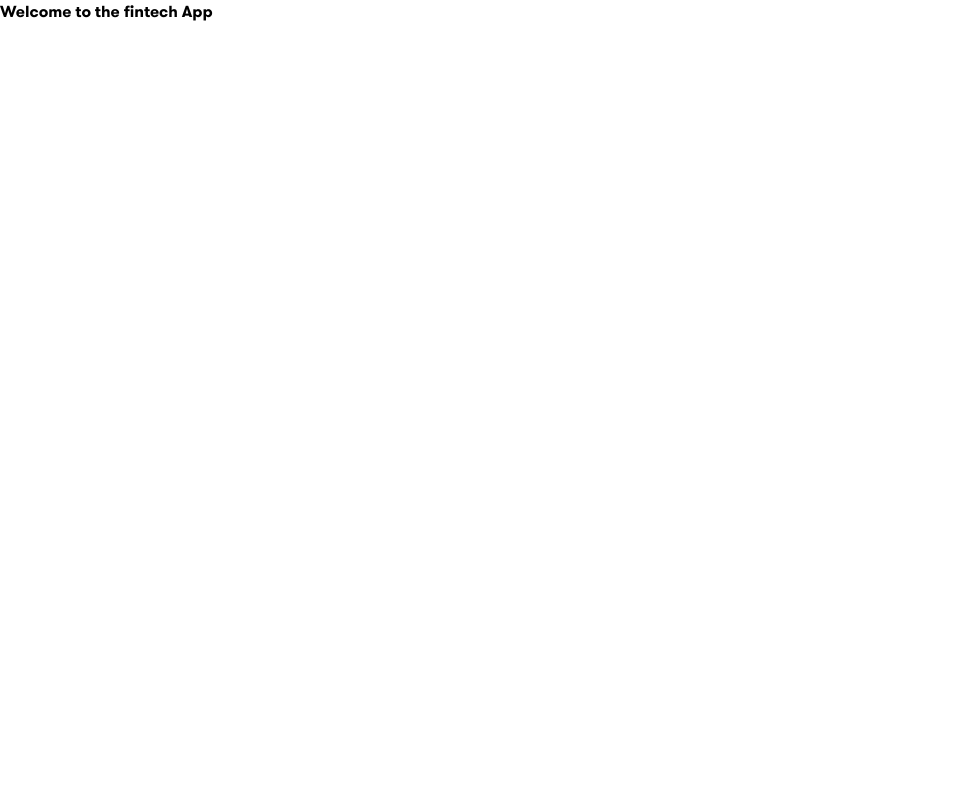
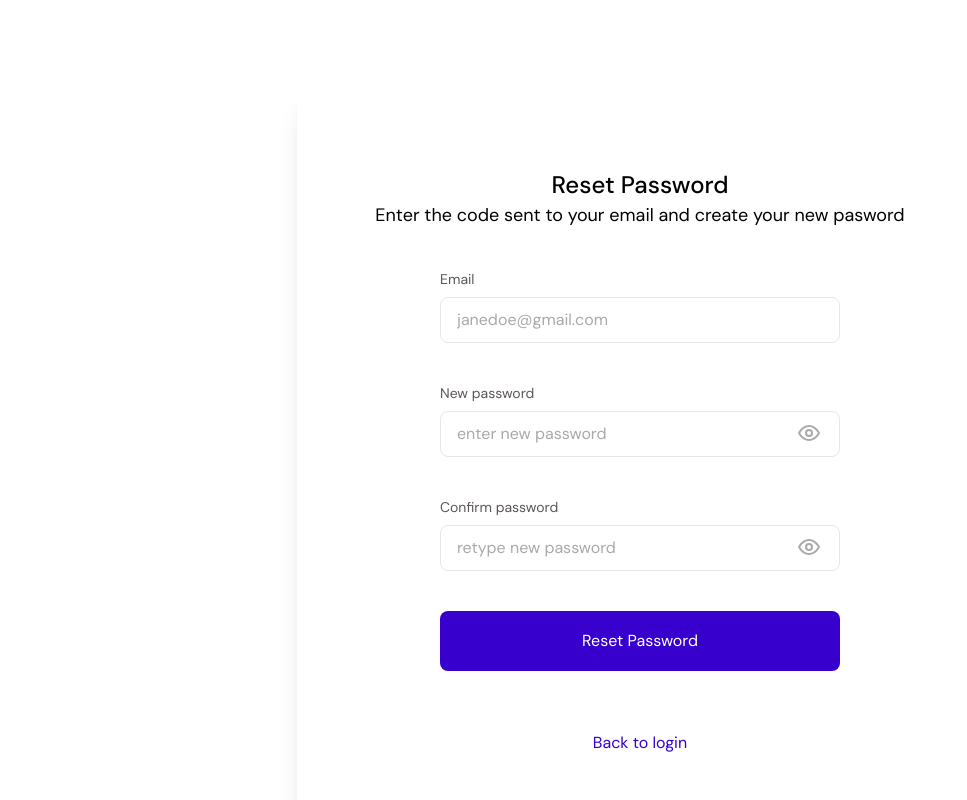
Before and after one commit to devcareer/team-fintech-frontend, a React (Create React App) app: page / in a window 1280 px wide. Shown: the top 800 px of the page, without its empty margins (0-967 px from the left). Built offline with nearby package versions, Linux system fonts and the light colour scheme; the HTML template or start-up script is replaced by a standard one.

Commit message:
feat: createnewPassword Page

```diff
--- a/src/App.js
+++ b/src/App.js
@@ -1,7 +1,8 @@
+import CreateNewPassword from './pages/CreateNewPassword';
 function App() {
   return (
     <div>
-      <h1>Welcome to the fintech App</h1>
+      <CreateNewPassword />
     </div>
   );
 }
--- a/src/components/General/Button/Button.js
+++ b/src/components/General/Button/Button.js
@@ -1,13 +1,18 @@
 // The button component accepts some props
 //  the size and the type of button
+// It now accepts a margin top prop too mt
 //  to use <Button size='' type=''>button name</Button>
 //  If you dont specify it uses the default
 // currently there are only 2 button size the default and lg
+// mt-${mt} p-2.5 bg-primary-300 w-full  rounded-lg whitespace-nowrap text-white text-base hover:bg-primary-200
+//       lg:text-lg py-4 px-14;
 import PropTypes from 'prop-types';
 import React from 'react';
-const Button = ({ children, size, type }) => {
+const Button = ({ children, type }) => {
   return (
-    <button type={type} className={`btn btn-${size}`}>
+    <button
+      type={type}
+      className="p-2.5 bg-primary-300 w-full  rounded-lg whitespace-nowrap text-white text-base hover:bg-primary-200 lg:h-[60px]">
       {children}
     </button>
   );
@@ -15,7 +20,6 @@ const Button = ({ children, size, type }) => {
 
 Button.propTypes = {
   children: PropTypes.node.isRequired,
-  size: PropTypes.string,
   type: PropTypes.string
 };
 export default Button;
--- a/src/components/General/Input/Input.js
+++ b/src/components/General/Input/Input.js
@@ -1,11 +1,11 @@
 // THis components accepts some props like the
 // type---the type of input ,name---name of input,
 // labelText---title of the label, placeholder and width if you dont specify a default is used
+import PropTypes from 'prop-types';
 import React from 'react';
-
-const input = ({ type, name, labelText, placeholder, width = 80 }) => {
+const Input = ({ type, name, labelText, placeholder }) => {
   return (
-    <div className="">
+    <div>
       <label htmlFor={name} className="block text-text-2 text-sm  mb-2">
         {labelText}
       </label>
@@ -13,10 +13,15 @@ const input = ({ type, name, labelText, placeholder, width = 80 }) => {
         type={type}
         name={name}
         placeholder={placeholder}
-        className={`w-${width} appearance-none border border-outline rounded-lg  py-3 px-4 text-gray-700 leading-tight focus:outline-none focus:shadow-outline placeholder-text-3 placeholder:text-base`}
+        className="w-full appearance-none border border-outline rounded-lg  py-3 px-4 text-gray-700 leading-tight focus:outline-none focus:shadow-outline placeholder-text-3 placeholder:text-base"
       />
     </div>
   );
 };
-
-export default input;
+Input.propTypes = {
+  type: PropTypes.string,
+  name: PropTypes.string,
+  labelText: PropTypes.string,
+  placeholder: PropTypes.string
+};
+export default Input;
--- a/src/components/General/Input/InputPassword.js
+++ b/src/components/General/Input/InputPassword.js
@@ -5,22 +5,23 @@ import PropTypes from 'prop-types';
 import React from 'react';
 import eye from '../../../assets/icons/eye-icon.svg';
 
-const InputPassword = ({ labeltext }) => {
+const InputPassword = ({ labeltext, placeholder }) => {
   return (
     <div className="relative">
       <label className="block text-text-2 text-sm  mb-2">{labeltext}</label>
       <input
         type="password"
-        placeholder="*******"
-        className={`w-80  appearance-none border border-outline rounded-lg  py-3 px-4  text-gray-700 leading-tight focus:outline-none focus:shadow-outline placeholder-text-3 placeholder:text-base`}
+        placeholder={placeholder}
+        className={`w-full  appearance-none border border-outline rounded-lg  py-3 px-4  text-gray-700 leading-tight focus:outline-none focus:shadow-outline placeholder-text-3 placeholder:text-base lg:w-[400px]  `}
       />
-      <button className={`absolute left-72  bottom-4`}>
+      <button className={`absolute left-[280px] bottom-4 lg:left-[358px] `}>
         <img src={eye} alt="eye-icon" />
       </button>
     </div>
   );
 };
 InputPassword.propTypes = {
-  labeltext: PropTypes.string
+  labeltext: PropTypes.string,
+  placeholder: PropTypes.string
 };
 export default InputPassword;
--- a/src/index.css
+++ b/src/index.css
@@ -1,12 +1,21 @@
 @import url('https://fonts.googleapis.com/css2?family=DM+Sans:ital,wght@0,400;0,500;0,700;1,400&display=swap');
 @tailwind base;
 @tailwind components;
-.btn {
-  @apply p-2.5  bg-primary-300 w-80 mt-14 rounded-lg whitespace-nowrap text-white text-base hover:bg-primary-200;
+/* mt-14 */
+/* .btn {
+  @apply p-2.5 bg-primary-300 w-full  rounded-lg whitespace-nowrap text-white text-base hover:bg-primary-200
+  lg:bg-primary-25 py-4 px-14 text-lg;
+} */
+/* .btn.btn-sm {
+  @apply p-2.5;
+} */
+/* .btn.btn-lg {
+  @apply ;
+} */
+.btn-lg{
+  @apply bg-secondary-25
 }
-.btn.btn-lg {
-  @apply py-4 px-14 text-lg;
-}
+
 @tailwind utilities;
 
 @layer base {
--- /dev/null
+++ b/src/pages/CreateNewPassword.js
@@ -0,0 +1,27 @@
+import React from 'react';
+import Button from '../components/General/Button/Button';
+import Input from '../components/General/Input/Input';
+import InputPassword from '../components/General/Input/InputPassword';
+
+const CreateNewPassword = () => {
+  return (
+    <div className="py-20 pb-72 w-80 mx-auto  lg:w-[687px] pb-10  py-0  mt-[89px] mb-[89px] lg:shadow-xl">
+      <p className="text-2xl text-center lg:text-2xl font-medium">Reset Password</p>
+      <p className="text-base px-5 text-center mb-10 lg:text-lg ">
+        Enter the code sent to your email and create your new pasword
+      </p>
+      <div className="flex flex-col gap-10 lg:w-[400px] mx-auto">
+        <Input labelText="Email" placeholder="janedoe@gmail.com" type="email" />
+        <InputPassword labeltext="New password" placeholder="enter new password" />
+        <InputPassword labeltext="Confirm password" placeholder="retype new password" />
+        <Button>Reset Password</Button>
+      </div>
+
+      <p className="text-center mt-[60px] text-primary-300 ">
+        <a href="#">Back to login</a>
+      </p>
+    </div>
+  );
+};
+
+export default CreateNewPassword;
```
